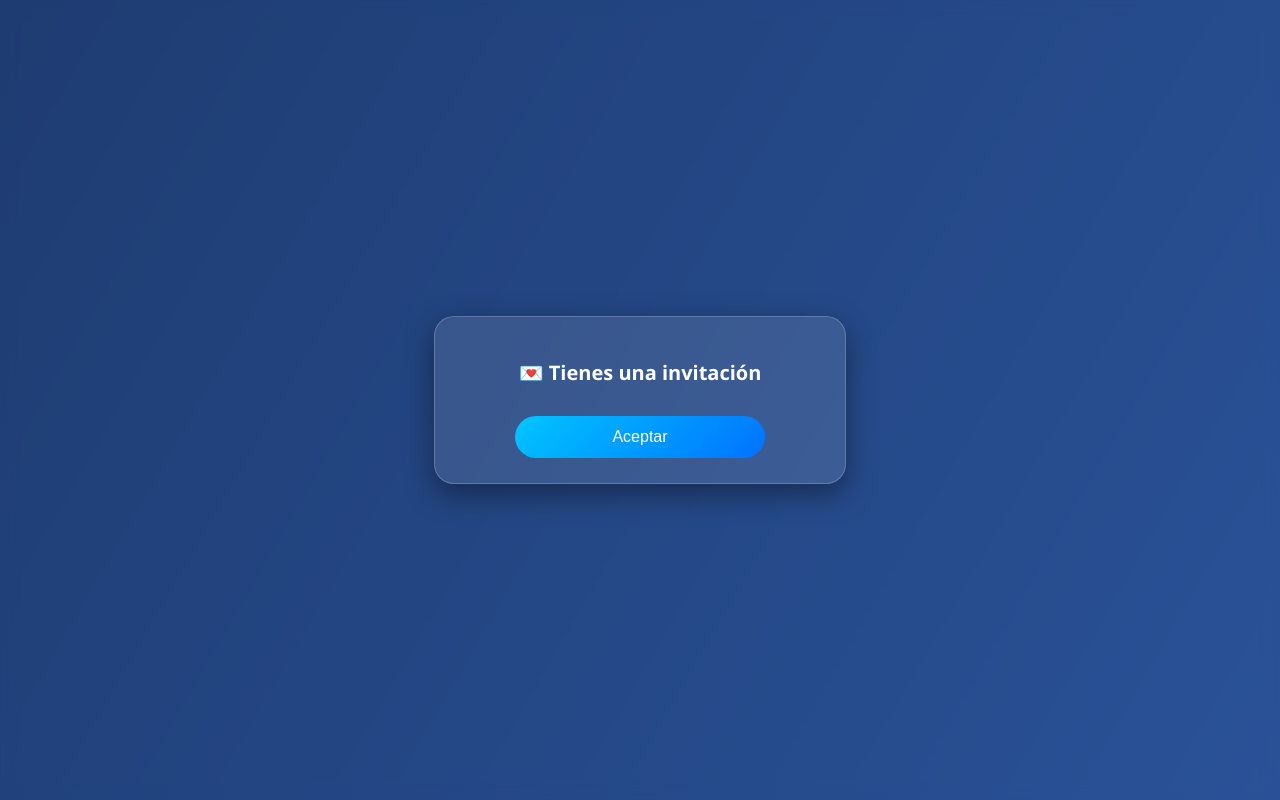
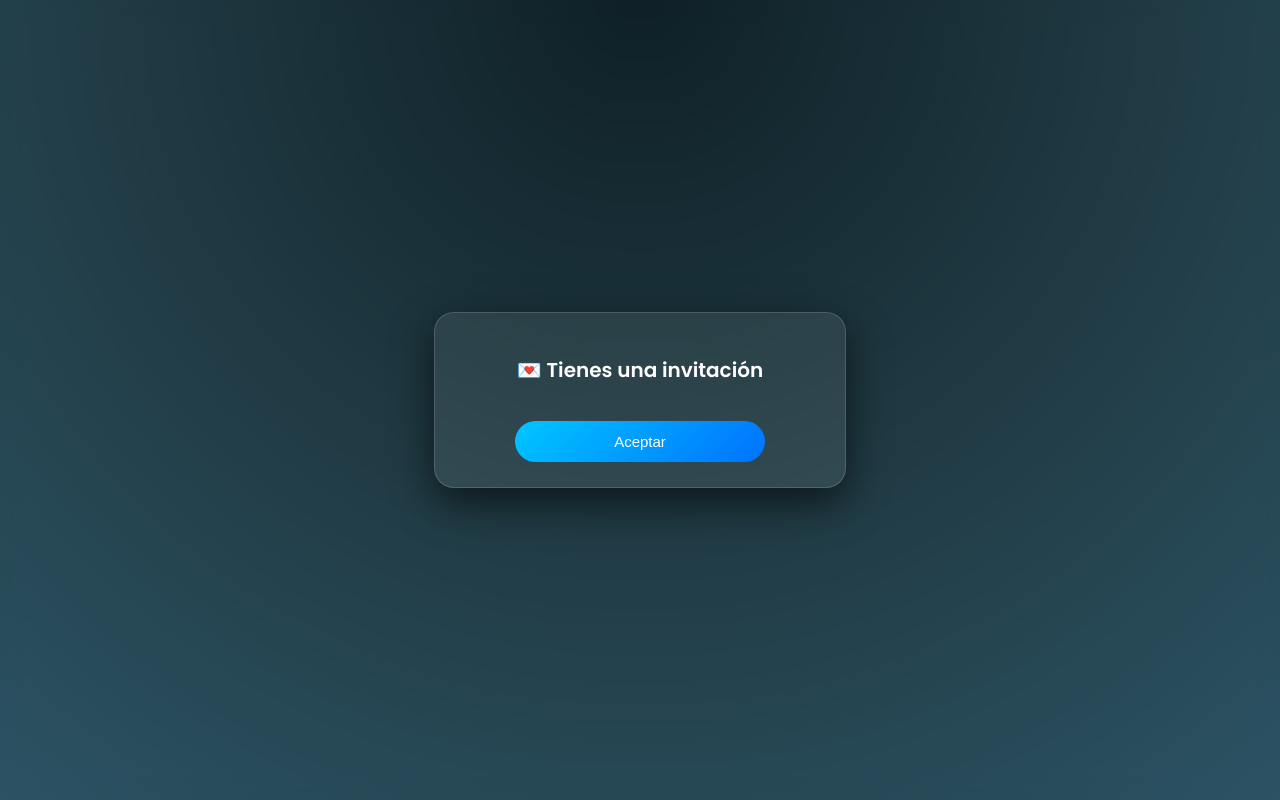
Before and after one commit to Merygl/Invitacion, a plain HTML site: page index.html in a window 1280 px wide. Drawn offline with Linux system fonts and the light colour scheme.

Commit message:
Update index.html

```diff
--- a/index.html
+++ b/index.html
@@ -6,11 +6,14 @@
 
 <title>Invitación</title>
 
+<!-- Fuente bonita -->
+<link href="https://fonts.googleapis.com/css2?family=Poppins:wght@300;400;600&display=swap" rel="stylesheet">
+
 <style>
 body {
   margin: 0;
-  font-family: 'Segoe UI', sans-serif;
-  background: linear-gradient(120deg, #1e3c72, #2a5298);
+  font-family: 'Poppins', sans-serif;
+  background: radial-gradient(circle at top, #0f2027, #203a43, #2c5364);
   min-height: 100vh;
   overflow-x: hidden;
 }
@@ -22,7 +25,7 @@ body {
   left: 0;
   width: 100%;
   height: 100%;
-  backdrop-filter: blur(8px);
+  backdrop-filter: blur(10px);
   display: flex;
   justify-content: center;
   align-items: center;
@@ -32,26 +35,26 @@ body {
 
 /* CAJA */
 .modal-contenido {
-  background: rgba(255, 255, 255, 0.1);
+  background: rgba(255, 255, 255, 0.08);
   padding: 25px;
   border-radius: 20px;
   text-align: center;
   color: white;
   width: 90%;
   max-width: 360px;
-  box-shadow: 0 10px 30px rgba(0,0,0,0.4);
-  border: 1px solid rgba(255,255,255,0.2);
-  animation: aparecer 0.6s ease;
+  box-shadow: 0 15px 40px rgba(0,0,0,0.6);
+  border: 1px solid rgba(255,255,255,0.15);
+  animation: aparecer 0.5s ease;
 }
 
 @keyframes aparecer {
-  from { opacity: 0; transform: scale(0.8); }
+  from { opacity: 0; transform: scale(0.85); }
   to { opacity: 1; transform: scale(1); }
 }
 
 h2 {
   font-size: 20px;
-  margin-bottom: 10px;
+  font-weight: 600;
 }
 
 /* BOTONES */
@@ -62,7 +65,7 @@ button {
   border-radius: 25px;
   background: linear-gradient(135deg, #00c6ff, #0072ff);
   color: white;
-  font-size: 16px;
+  font-size: 15px;
   cursor: pointer;
   transition: 0.3s;
   width: 100%;
@@ -71,10 +74,10 @@ button {
 
 button:hover {
   transform: scale(1.05);
-  box-shadow: 0 5px 15px rgba(0,114,255,0.5);
+  box-shadow: 0 6px 18px rgba(0,114,255,0.5);
 }
 
-/* IMAGEN DENTRO DEL MODAL */
+/* IMAGEN */
 .modal-contenido img {
   width: 100%;
   max-height: 60vh;
@@ -87,7 +90,6 @@ button:hover {
 @media (max-width: 600px) {
   .modal-contenido {
     padding: 20px;
-    border-radius: 15px;
   }
 
   h2 {
@@ -103,7 +105,7 @@ button:hover {
 </head>
 <body>
 
-<!-- Modal 1 -->
+<!-- MODAL 1 -->
 <div id="modal1" class="modal">
   <div class="modal-contenido">
     <h2>💌 Tienes una invitación</h2>
@@ -111,7 +113,7 @@ button:hover {
   </div>
 </div>
 
-<!-- Modal 2 -->
+<!-- MODAL 2 -->
 <div id="modal2" class="modal" style="display:none;">
   <div class="modal-contenido">
     <h2>⚠️ No hay vuelta atrás</h2>
@@ -119,12 +121,12 @@ button:hover {
   </div>
 </div>
 
-<!-- Modal Imagen -->
+<!-- MODAL IMAGEN -->
 <div id="modalImg" class="modal" style="display:none;">
   <div class="modal-contenido">
-    <h2> Ya aceptaste :3 </h2>
+    <h2>Ya aceptaste :3</h2>
     <img src="invito.jpg" alt="Invitación">
-
+    <button onclick="reiniciar()">Cerrar</button>
   </div>
 </div>
 
@@ -139,8 +141,9 @@ function mostrarImagen() {
   document.getElementById("modalImg").style.display = "flex";
 }
 
-function cerrarTodo() {
+function reiniciar() {
   document.getElementById("modalImg").style.display = "none";
+  document.getElementById("modal1").style.display = "flex";
 }
 </script>
 
```
